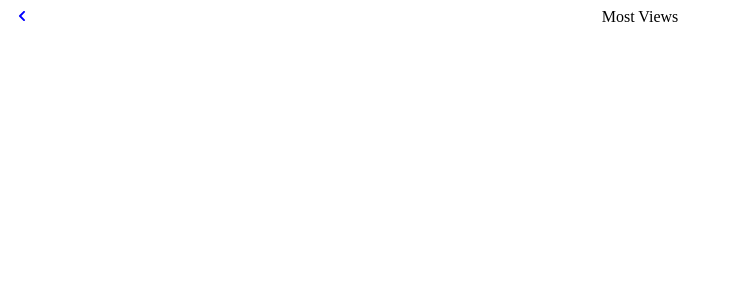
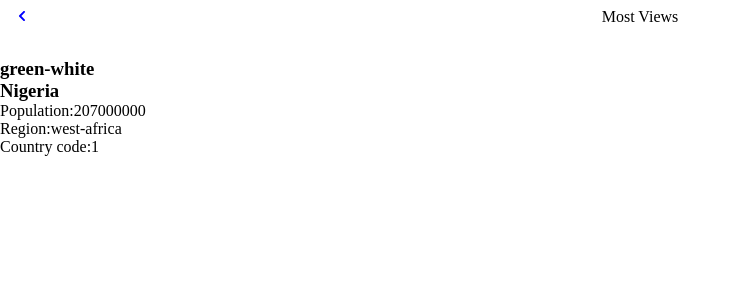
Before and after one commit to forLoop94/Population-Metrics-App, a React (Create React App) app: page /country/1 in a window 1280 px wide. Before the commit this address had no page. Shown: the top 300 px of the page, without its empty margins (0-741 px from the left). Built offline with nearby package versions, Linux system fonts and the light colour scheme.

Commit message:
When a user clicks on the flag string of the mock country, it should navigate them to the country details page

```diff
--- a/src/App.js
+++ b/src/App.js
@@ -12,7 +12,7 @@ function App() {
         <Routes>
           <Route path="/" element={<Countries />} />
           <Route
-            path="/country"
+            path="/country/:id"
             element={<CountryDetails />}
           />
         </Routes>
--- a/src/components/Country.js
+++ b/src/components/Country.js
@@ -1,39 +1,30 @@
 import React from 'react';
 import { PropTypes } from 'prop-types';
+import { Link } from 'react-router-dom';
 
 const Country = ({
-  id, name, region, flag, population,
+  id, name, flag,
 }) => (
-  <>
+  <div>
+    <Link to={`/country/${id}`} key={id}>
+      <div>
+        <span>Flag:</span>
+        <span>{flag}</span>
+      </div>
+    </Link>
     <h2>{name}</h2>
     <div>
       <span>Country:</span>
       <span>{name}</span>
     </div>
-    <div>
-      <span>Flag:</span>
-      <span>{flag}</span>
-    </div>
-    <div>
-      <span>Population:</span>
-      <span>{population}</span>
-    </div>
-    <div>
-      <span>Region:</span>
-      <span>{region}</span>
-    </div>
-    <div>
-      <span>Country code:</span>
-      <span>{id}</span>
-    </div>
-  </>
+  </div>
 );
 
 Country.propTypes = {
   id: PropTypes.number.isRequired,
   name: PropTypes.string.isRequired,
-  region: PropTypes.string.isRequired,
-  population: PropTypes.number.isRequired,
+  // region: PropTypes.string.isRequired,
+  // population: PropTypes.number.isRequired,
   flag: PropTypes.string.isRequired,
 };
 
--- a/src/components/CountryDetails.js
+++ b/src/components/CountryDetails.js
@@ -1,7 +1,32 @@
 import React from 'react';
+import { useSelector } from 'react-redux';
+import { useParams } from 'react-router-dom';
 
-const CountryDetails = () => (
-  <div>CountryDetails</div>
-);
+const CountryDetails = () => {
+  const countries = useSelector((state) => state.countries.countriesData);
+
+  const { id } = useParams();
+  const index = countries.findIndex((country) => country.id === +id);
+
+  return (
+    <div>
+      <h3>{countries[index].flag}</h3>
+      <h3>{countries[index].name}</h3>
+
+      <div>
+        <span>Population:</span>
+        <span>{countries[index].population}</span>
+      </div>
+      <div>
+        <span>Region:</span>
+        <span>{countries[index].region}</span>
+      </div>
+      <div>
+        <span>Country code:</span>
+        <span>{countries[index].id}</span>
+      </div>
+    </div>
+  );
+};
 
 export default CountryDetails;
```
